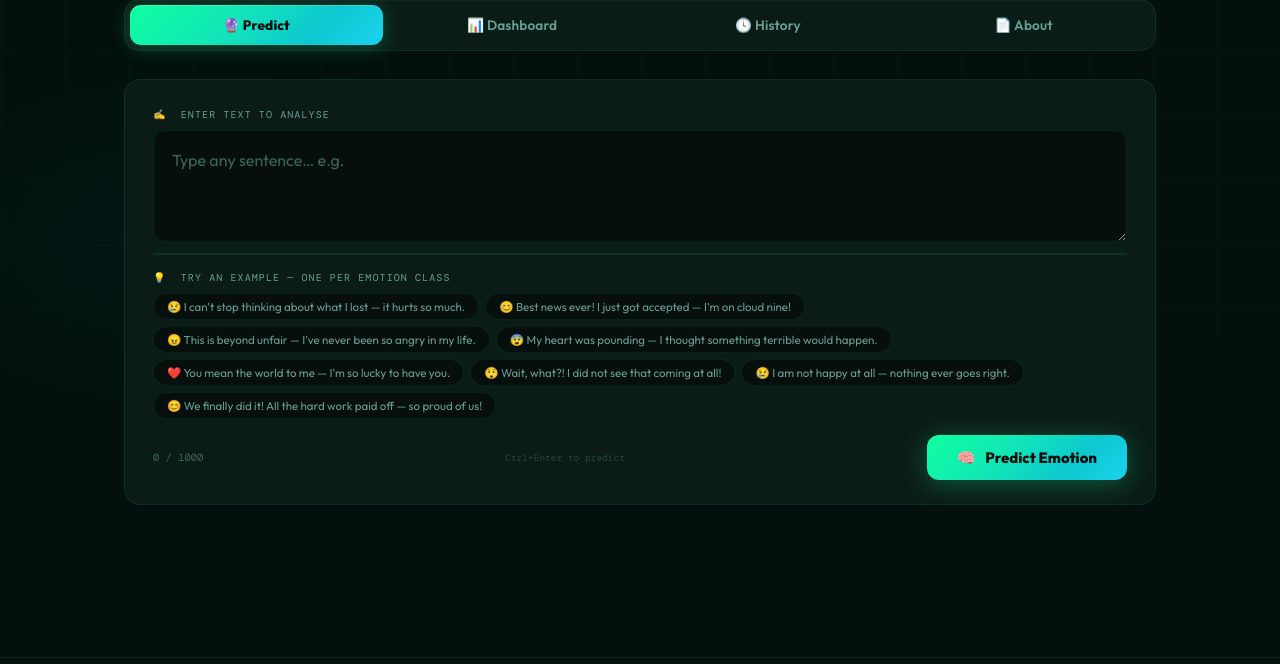
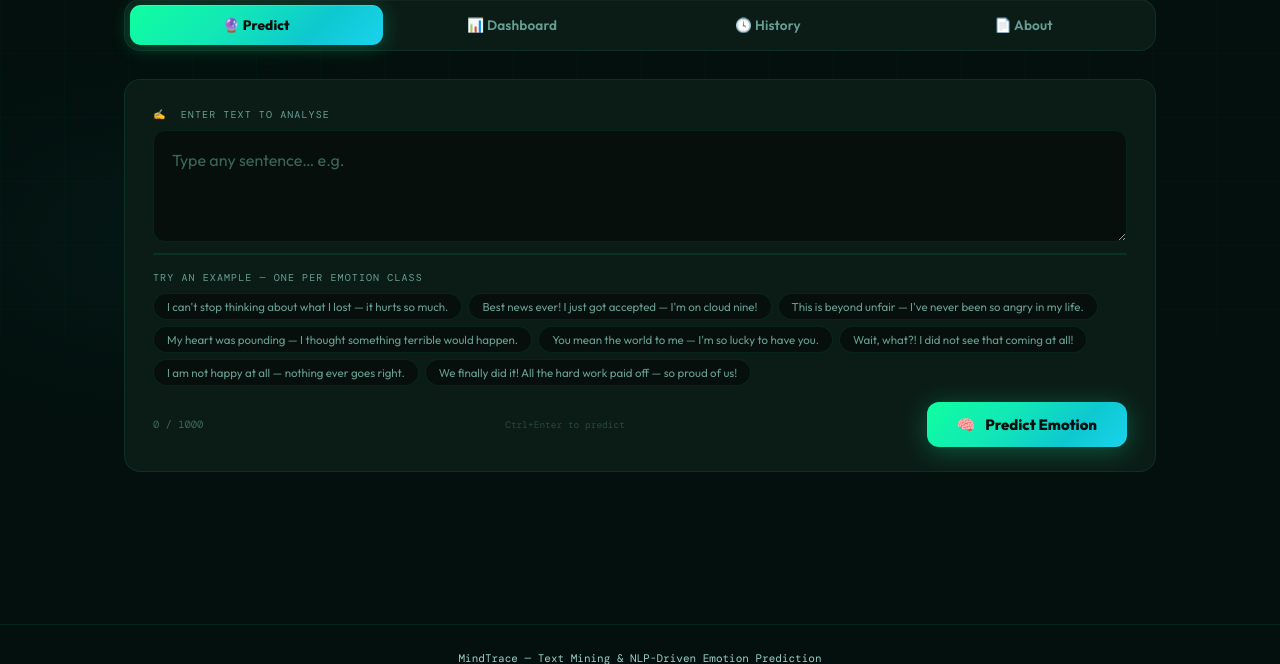
Before and after one commit to limhpone/st125970-MindTrace-yolanda-ML-Final-Project, a Flask app: page / in a window 1280 px wide. Shown: the part 459-1123 px from the top of the page. Run offline with Flask 3, Linux system fonts and the light colour scheme; parts of the project's set-up code (start-up, migrations or seed data) failed here and were passed over; some web fonts are replaced.

Commit message:
ui update and improvements

```diff
--- a/templates/index.html
+++ b/templates/index.html
@@ -472,16 +472,16 @@ footer a{color:var(--g3);text-decoration:none;}
     <div class="char-bar-wrap"><div class="char-bar" id="charBar"></div></div>
 
     <div class="ex-section">
-      <span class="lbl">💡 &nbsp;Try an example — one per emotion class</span>
+      <span class="lbl">Try an example — one per emotion class</span>
       <div class="ex-grid">
-        <button class="ex-pill" onclick="setEx(this,'😢')">😢 I can't stop thinking about what I lost — it hurts so much.</button>
-        <button class="ex-pill" onclick="setEx(this,'😊')">😊 Best news ever! I just got accepted — I'm on cloud nine!</button>
-        <button class="ex-pill" onclick="setEx(this,'😠')">😠 This is beyond unfair — I've never been so angry in my life.</button>
-        <button class="ex-pill" onclick="setEx(this,'😨')">😨 My heart was pounding — I thought something terrible would happen.</button>
-        <button class="ex-pill" onclick="setEx(this,'❤️')">❤️ You mean the world to me — I'm so lucky to have you.</button>
-        <button class="ex-pill" onclick="setEx(this,'😲')">😲 Wait, what?! I did not see that coming at all!</button>
-        <button class="ex-pill" onclick="setEx(this,'😢')">😢 I am not happy at all — nothing ever goes right.</button>
-        <button class="ex-pill" onclick="setEx(this,'😊')">😊 We finally did it! All the hard work paid off — so proud of us!</button>
+        <button class="ex-pill" onclick="setEx(this)">I can't stop thinking about what I lost — it hurts so much.</button>
+        <button class="ex-pill" onclick="setEx(this)">Best news ever! I just got accepted — I'm on cloud nine!</button>
+        <button class="ex-pill" onclick="setEx(this)">This is beyond unfair — I've never been so angry in my life.</button>
+        <button class="ex-pill" onclick="setEx(this)">My heart was pounding — I thought something terrible would happen.</button>
+        <button class="ex-pill" onclick="setEx(this)">You mean the world to me — I'm so lucky to have you.</button>
+        <button class="ex-pill" onclick="setEx(this)">Wait, what?! I did not see that coming at all!</button>
+        <button class="ex-pill" onclick="setEx(this)">I am not happy at all — nothing ever goes right.</button>
+        <button class="ex-pill" onclick="setEx(this)">We finally did it! All the hard work paid off — so proud of us!</button>
       </div>
     </div>
 
@@ -583,7 +583,7 @@ footer a{color:var(--g3);text-decoration:none;}
   <!-- KPIs -->
   <div class="kpi-grid">
     <div class="kpi"><span class="kpi-em">🏆</span><div class="kpi-val">93.9%</div><div class="kpi-lbl">BiLSTM test accuracy</div></div>
-    <div class="kpi"><span class="kpi-em">�</span><div class="kpi-val">91.8%</div><div class="kpi-lbl">SVM deployed model</div></div>
+    <div class="kpi"><span class="kpi-em">🚀</span><div class="kpi-val">91.8%</div><div class="kpi-lbl">SVM deployed model</div></div>
     <div class="kpi"><span class="kpi-em">📦</span><div class="kpi-val">416K</div><div class="kpi-lbl">Dataset samples</div></div>
     <div class="kpi"><span class="kpi-em">🎭</span><div class="kpi-val">6</div><div class="kpi-lbl">Emotion classes</div></div>
   </div>
@@ -761,12 +761,12 @@ footer a{color:var(--g3);text-decoration:none;}
    CONSTANTS — match app.py exactly
 ═══════════════════════════════════════════ */
 const EMOTION_META = {
-  Sadness:  {emoji:'😢', color:'#14b8a6', orb:'rgba(20,184,166,0.14)'},
-  Joy:      {emoji:'😊', color:'#0fffa0', orb:'rgba(15,255,160,0.17)'},
-  Love:     {emoji:'❤️', color:'#06b6d4', orb:'rgba(6,182,212,0.14)'},
-  Anger:    {emoji:'😠', color:'#f87171', orb:'rgba(248,113,113,0.14)'},
-  Fear:     {emoji:'😨', color:'#a78bfa', orb:'rgba(167,139,250,0.14)'},
-  Surprise: {emoji:'😲', color:'#fbbf24', orb:'rgba(251,191,36,0.14)'},
+  Sadness:  {emoji:'😢', color:'#14b8a6', orb:'rgba(20,184,166,0.15)'},
+  Joy:      {emoji:'😊', color:'#0fffa0', orb:'rgba(15,255,160,0.18)'},
+  Love:     {emoji:'❤️', color:'#06b6d4', orb:'rgba(6,182,212,0.15)'},
+  Anger:    {emoji:'😠', color:'#f87171', orb:'rgba(248,113,113,0.15)'},
+  Fear:     {emoji:'😨', color:'#a78bfa', orb:'rgba(167,139,250,0.15)'},
+  Surprise: {emoji:'😲', color:'#fbbf24', orb:'rgba(251,191,36,0.15)'},
 };
 
 const MODEL_DATA = {
@@ -831,10 +831,9 @@ function onInput(ta) {
   document.getElementById('errorMsg').style.display = 'none';
 }
 
-function setEx(btn, emoji) {
-  // Get only the text node content (not child element text)
+function setEx(btn) {
   const ta = document.getElementById('ti');
-  ta.value = btn.childNodes[btn.childNodes.length-1].textContent.trim();
+  ta.value = btn.textContent.trim();
   onInput(ta); ta.focus();
 }
 
@@ -990,7 +989,7 @@ function addToHistory(data, rawText) {
     emoji:      meta.emoji,
     color:      data.color || meta.color,
   });
-  if (sessionHistory.length>60) sessionHistory.pop();
+  if (sessionHistory.length>50) sessionHistory.pop();
   sessionCounts[data.prediction] = (sessionCounts[data.prediction]||0)+1;
   renderHistory();
   updateHistBadge();
```
